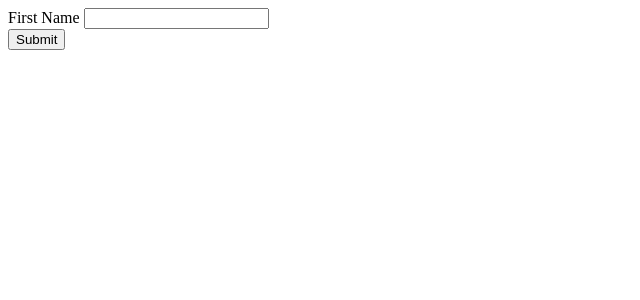
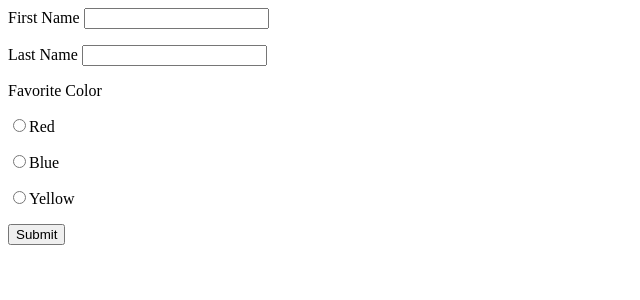
Before and after one commit to N8thanaelR/php-form, a PHP site: page / in a window 1280 px wide. Shown: the top 300 px of the page, without its empty margins (0-640 px from the left). Run offline with PHP 8.4, Linux system fonts and the light colour scheme.

Commit message:
Update index.php

```diff
--- a/index.php
+++ b/index.php
@@ -12,8 +12,15 @@ if(isset($_GET["FirstName"])){//show feedback
 }else{//show form
   echo '
   <form action="">
-  First Name <input type="text" name="FirstName" />
-  <br />
+  <p>First Name <input type="text" name="FirstName" /></p>
+  <p>Last Name <input type="text" name="LastName" /></p>
+  <p>Favorite Color</p>
+  <p><input type="radio" name="FavoriteColor" value="Red" />Red</p>
+  <p><input type="radio" name="FavoriteColor" value="Blue" />Blue</p>
+  <p><input type="radio" name="FavoriteColor" value="Yellow" />Yellow</p>
+
+
+
   <input type="submit">
 
 </form>
```
